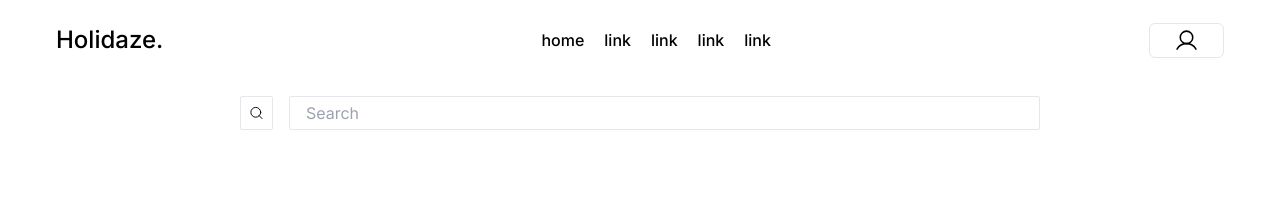
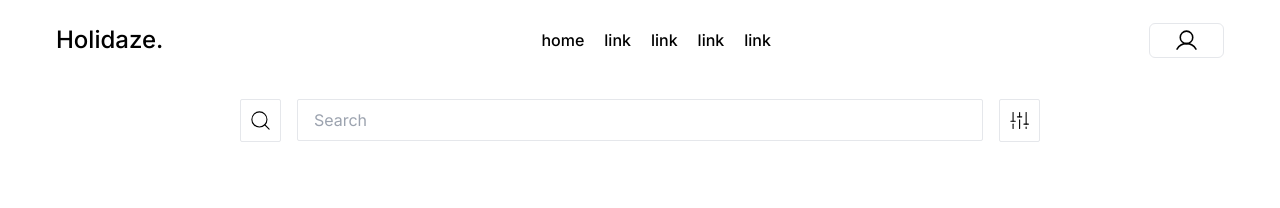
Before and after one commit to jmjjmj994/holidaze, a React (Vite) app: page / in a window 1280 px wide. Shown: the top 208 px of the page. Built offline with nearby package versions, Linux system fonts and the light colour scheme.

Commit message:
added filter button to searchbar

```diff
--- a/src/components/account/styles.module.css
+++ /dev/null
@@ -1,6 +0,0 @@
-.dialog {
-  margin-inline-start: 91.5vw;
-  margin-block-start: 4rem;
-  right: 10px;
-  position: absolute;
-}
--- /dev/null
+++ b/src/components/searchbar/FilterButton.tsx
@@ -0,0 +1,8 @@
+import { Faders } from 'phosphor-react';
+export const FilterButton = () => {
+  return (
+    <button className="px-2 py-2 border rounded-sm">
+      <Faders size={25} weight="light" />
+    </button>
+  );
+};
--- a/src/components/searchbar/SearchBar.tsx
+++ b/src/components/searchbar/SearchBar.tsx
@@ -1,18 +1,29 @@
 import { MagnifyingGlass } from 'phosphor-react';
+import { FilterButton } from './FilterButton';
 export const SearchBar = () => {
   return (
-    <form className="flex items-center justify-center py-4">
-      <section className="flex items-center justify-center gap-4 max-w-[50rem] w-full">
-        <label htmlFor="search" className="h-full px-2 py-2 border rounded-sm">
-          <MagnifyingGlass aria-label="search icon" />
+    <section className="flex items-center justify-center  max-w-[50rem] w-full m-auto gap-4">
+      <form className=" py-4 w-full">
+        <section className="flex items-center justify-center gap-4">
+          <label
+            htmlFor="search"
+            className="h-full px-2 py-2 border rounded-sm cursor-pointer"
+          >
+            <MagnifyingGlass
+              size={25}
+              weight="light"
+              aria-label="search icon"
+            />
           </label>
           <input
             id="search"
-          className="w-full px-4 py-1 border rounded-sm"
+            className="w-full px-4 py-2 border rounded-sm"
             type="text"
             placeholder="Search"
           />
         </section>
       </form>
+      <FilterButton />
+    </section>
   );
 };
```
Lines whose indentation alone changed are shown as unchanged.
